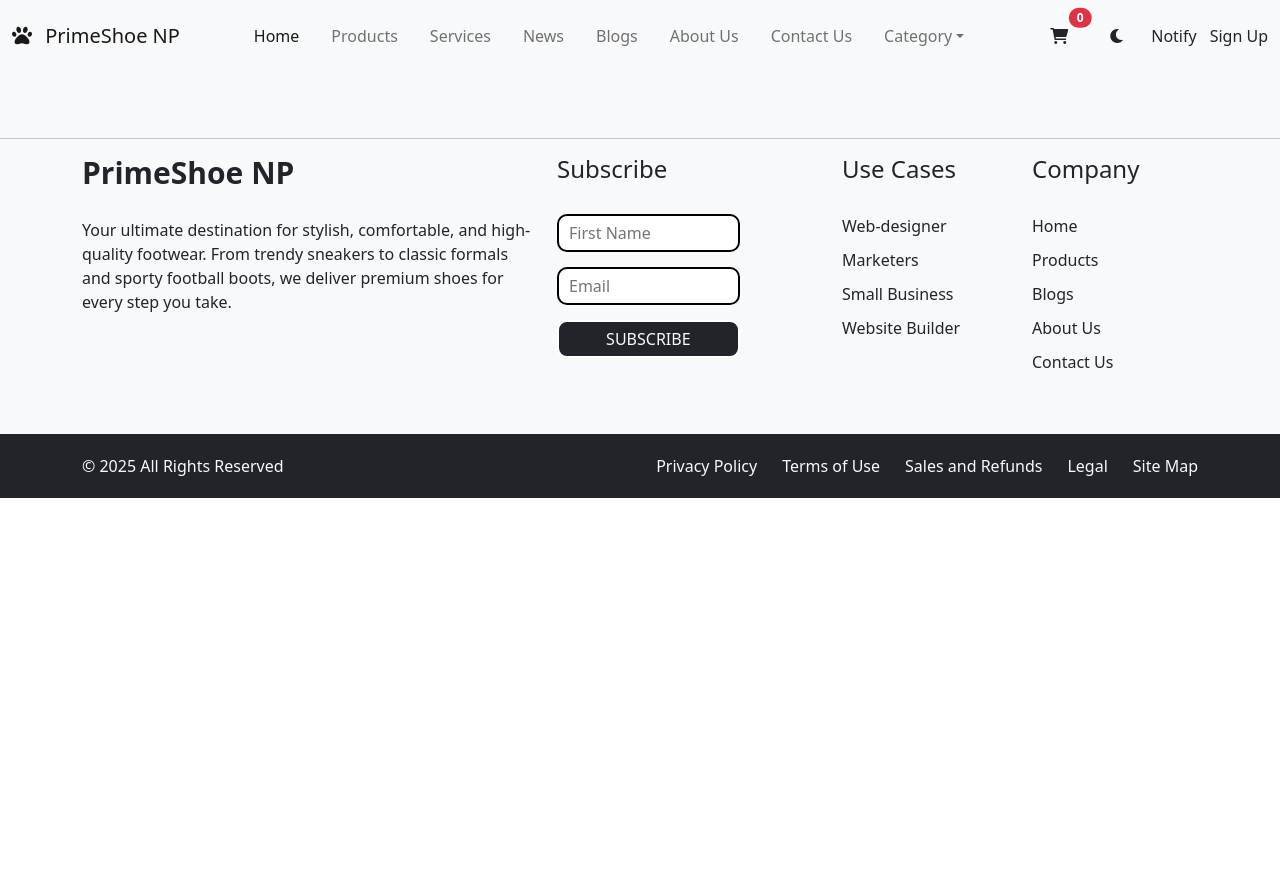
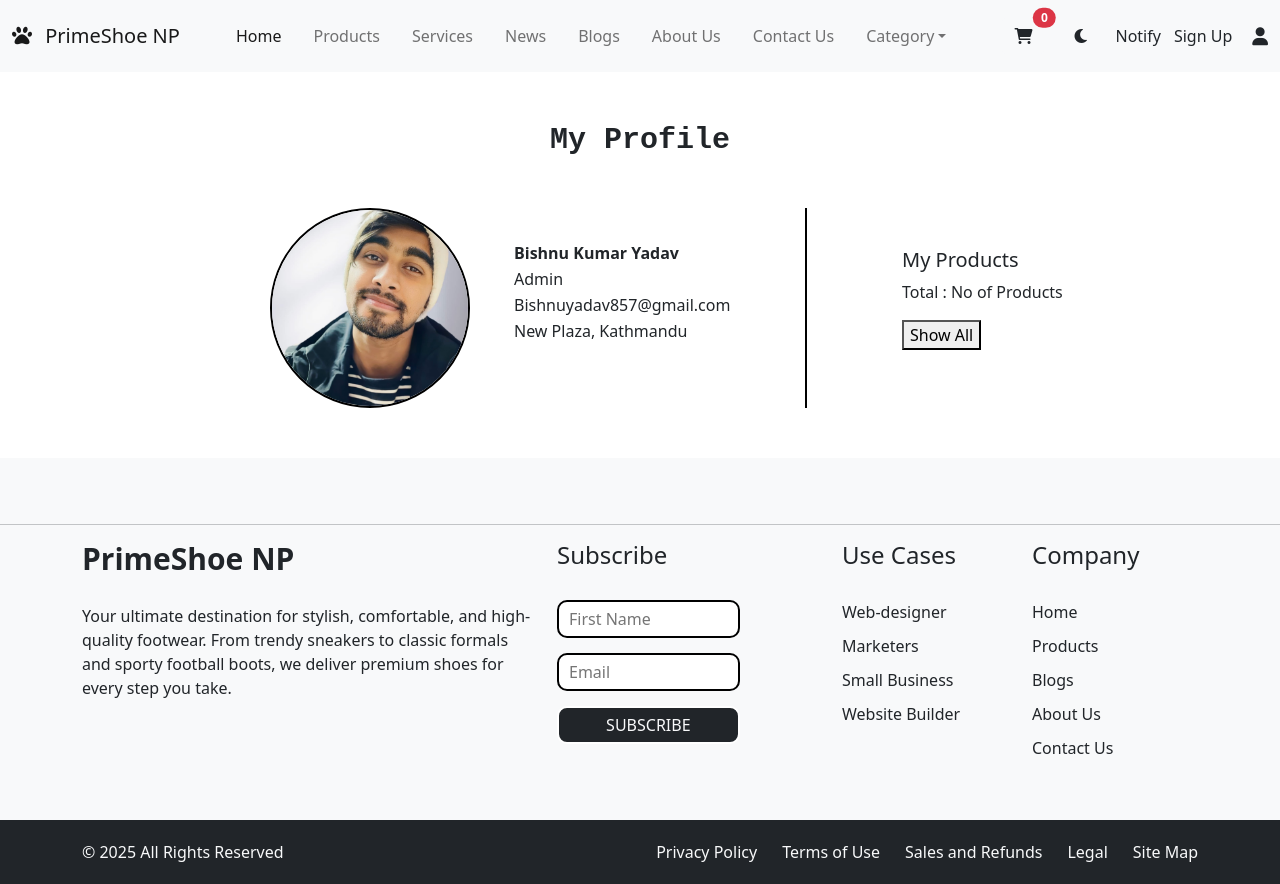
Before and after one commit to Bishnuu72/PrimeShoe-Nepal, a React (Vite) app: page /profile in a window 1280 px wide. Before the commit the page ends 800 px from the top, so only its background shows below. Built offline with nearby package versions, Linux system fonts and the light colour scheme.

Commit message:
user profile

```diff
--- a/src/App.css
+++ b/src/App.css
@@ -4,9 +4,12 @@
     color: #000;
 }
 
-.auth-btn:hover {
-    color: #000;
+.profile-btn {
+    font-size: large;
+    margin-left: 20px;
 }
+
+
 
 .pet-cart {
     border: none;
@@ -851,3 +854,45 @@
     font-size: 2rem;
   }
 }
+
+
+/* Profile Dashboard CSS */
+.profile-section {
+    padding: 50px 0px;
+    /* background: rgb(212, 199, 199); */
+}
+
+.profile-section h4 {
+    text-align: center;
+    font-size: 30px;
+    font-weight: bold;
+    font-family: 'Courier New', Courier, monospace;
+    margin-bottom: 50px;
+}
+
+.profile-img {
+    margin-left: 200px;
+}
+
+.profile-img img {
+    border-radius: 50%;
+    height: 200px;
+    width: 200px;
+    object-fit: cover;
+    border: 2px solid #000;
+}
+
+.profile-main {
+    margin-left: 50px;
+    margin-top: 40px;
+    line-height: 10px;
+}
+
+.profile-name {
+    font-weight: bold;
+}
+
+.profile-products {
+    margin-top: 40px;
+    /* line-height: 10px; */
+}
--- a/src/App.jsx
+++ b/src/App.jsx
@@ -27,6 +27,7 @@ import CompanyForm from './components/CompanyForm.jsx';
 import Blog1 from './components/Blog1.jsx';
 import Dogs from './components/Dogs.jsx';
 import Cats from './components/Cats.jsx';
+import Profile from './components/Dashboard/Profile.jsx';
 
 function App() {
   const [mode, setMode] = useState("light");
@@ -123,6 +124,7 @@ function App() {
           <Route path="/blog1" element={<Blog1 />} />
           <Route path="/dogs" element={<Dogs />} />
           <Route path="/cats" element={<Cats />} />
+          <Route path="/profile" element={<Profile />} />
       </Routes>
       </ServicesData>
       <Footer mode={mode} cardText={cardText} />
--- /dev/null
+++ b/src/components/Dashboard/Profile.jsx
@@ -0,0 +1,32 @@
+import React from 'react'
+
+const Profile = () => {
+  return (
+    <div>
+      <div className="container profile-section">
+        <h4>My Profile</h4>
+        <div className="row">
+            <div className="col-md-2 profile-img">
+                <img src="/bishnu.jpg" alt="profile image" />
+            </div>
+            <div className="col-md-3 profile-main">
+                <p className='profile-name'>Bishnu Kumar Yadav</p>
+                <p>Admin</p>
+                <p>Bishnuyadav857@gmail.com</p>
+                <p>New Plaza, Kathmandu</p>
+            </div>
+            <div className="col-md-1 d-none d-md-block">
+                <div className="vr h-100" style={{ width: "2px", backgroundColor: "#000" }}></div>
+            </  div>
+            <div className="col-md-2 profile-products">
+                <h5>My Products</h5>
+                <p>Total : No of Products</p>
+                <button className="show-product">Show All</button>
+            </div>
+        </div>
+      </div>
+    </div>
+  )
+}
+
+export default Profile
--- a/src/components/Navbar.jsx
+++ b/src/components/Navbar.jsx
@@ -66,6 +66,7 @@ const Navbar = ({title, mode, toggleMode, text, loginToggleMode, loginText, logi
       <button onClick={toggleMode} className={`btn mode-btn text-${loginMode}`}>{text}</button>
       <button type='button' onClick={loginToggleMode} className={`btn notify-btn text-${loginMode}`}>{loginText}</button>
       <Link className={`auth-btn text-${loginMode}`} to="/signup">Sign Up</Link>
+      <Link className={`profile-btn text-${loginMode}`} to="/profile"><i class="fa-solid fa-user"></i></Link>
 
     </div>
   </div>
```
Also changed, not shown: 1 other file (tests, documents, lock files or other folders).
